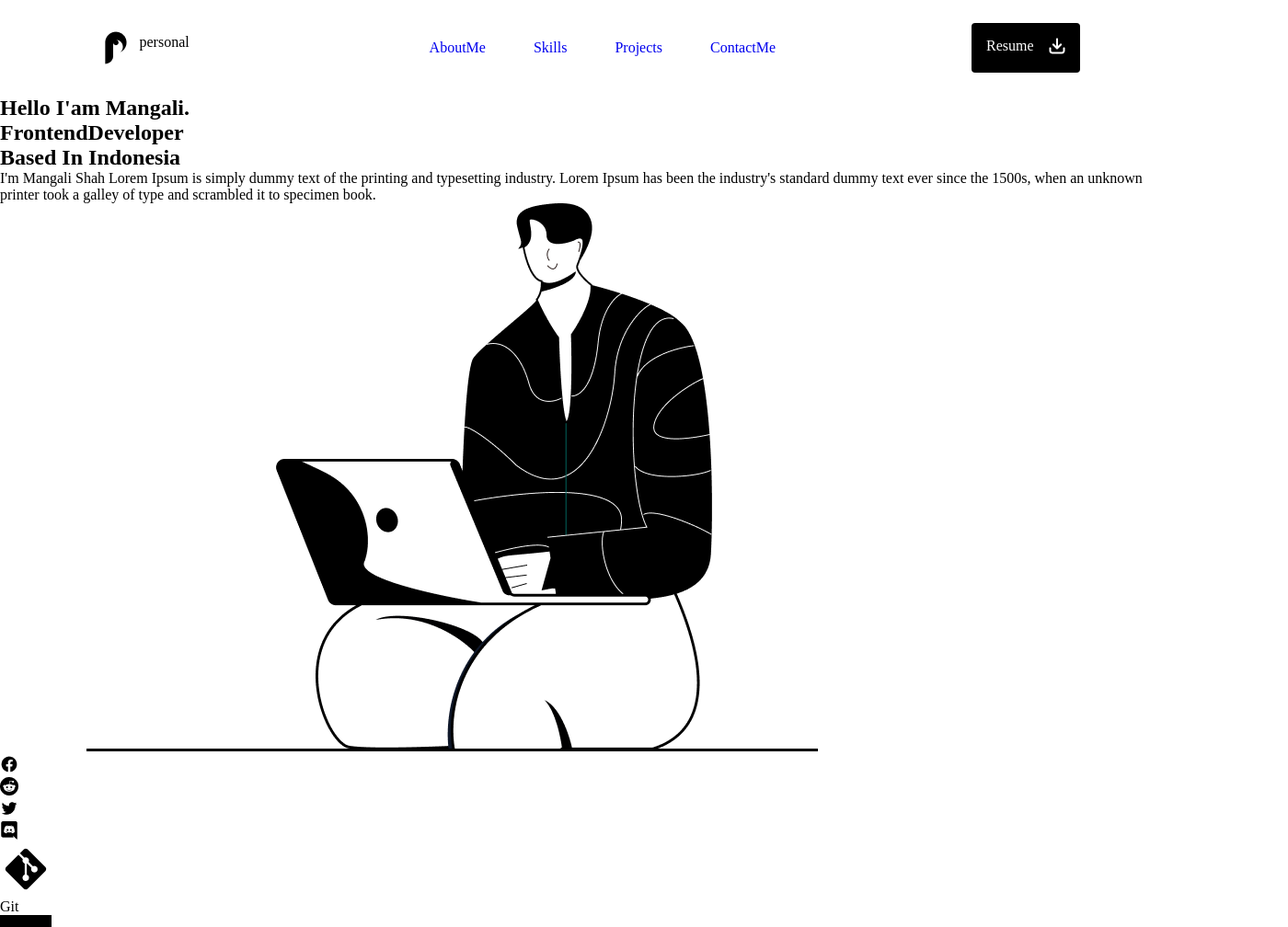
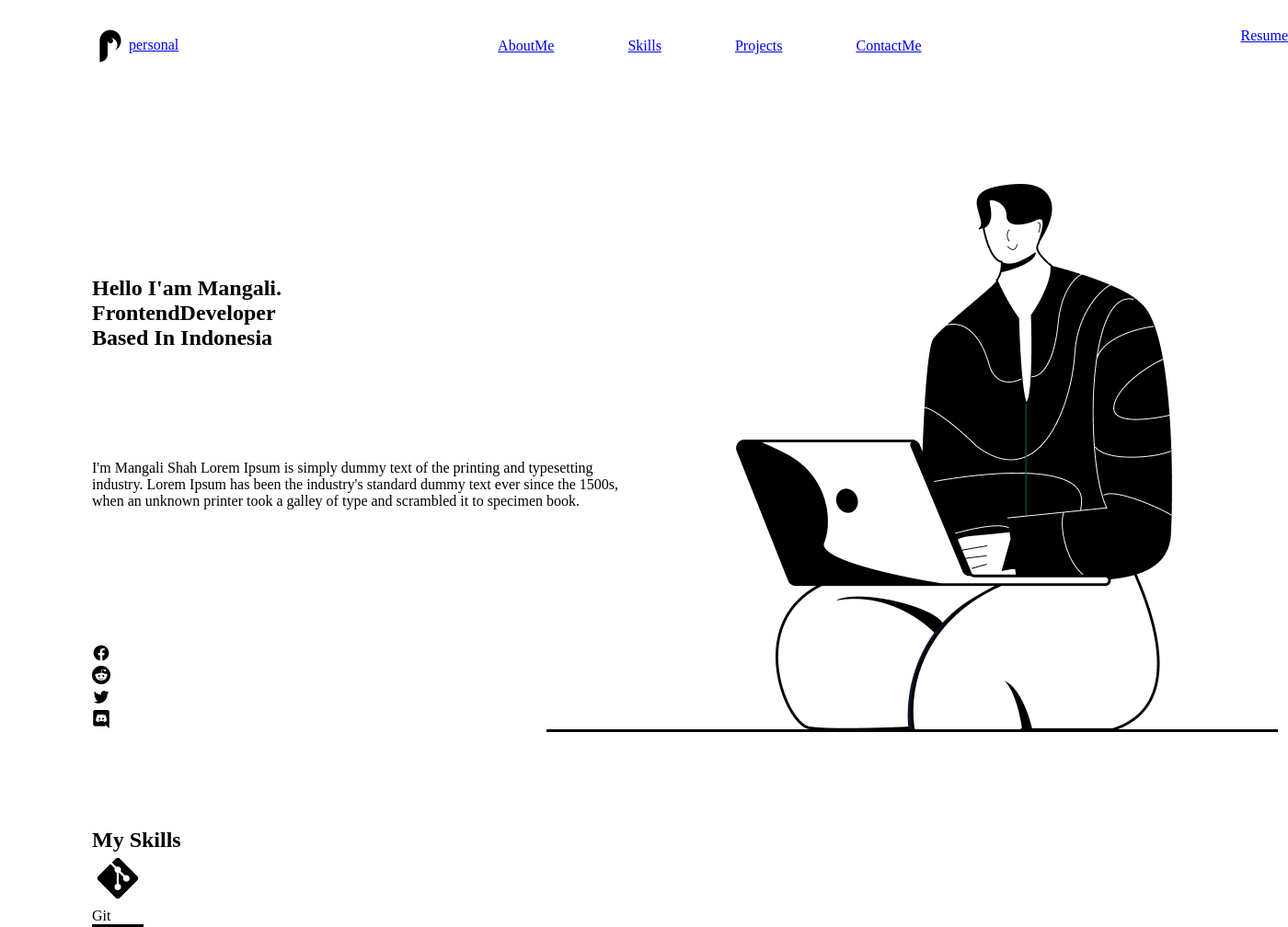
Before and after one commit to NgirfanulMangali/example-portfolio-website, a plain HTML site: page index.html in a window 1280 px wide. Shown: the top 1008 px of the page at 92% size, 1400 px wide, since content can reach past the window. Drawn offline with Linux system fonts and the light colour scheme.

Commit message:
index.css

```diff
--- a/index.css
+++ b/index.css
@@ -3,39 +3,76 @@
   margin: 0;
   box-sizing: border-box;
 }
-// <uniquifier>: Use a unique and descriptive class name
-// <weight>: Use a value from 100 to 800
-
 body {
-  width: 100%;
+  display: grid;
+  grid-template-columns: repeat(15, 100px);
+  grid-template-rows: repeat(65, 100px);
 }
 header {
-  background-color: white;
+  grid-column: 2 / 15;
   display: flex;
-  height: 104px;
-  justify-content: space-around;
+  justify-content: space-between;
   align-items: center;
 }
-.header__personal {
+.header__personal > a {
   display: flex;
 }
-.header__personal p {
-  margin-left: 0.3125rem;
-  margin-top: 0.3125rem;
+.header__personal > a > p {
+  margin-top: 10px;
 }
-nav > a {
-  margin-left: 3rem;
+nav {
+  display: flex;
+  column-gap: 5rem;
 }
-a:link {
-  text-decoration: none;
+.herosection {
+  display: grid;
+  grid-template-columns: repeat(13, 100px);
+  grid-template-rows: repeat(8, 100px);
+  grid-column: 2 / 14;
+  grid-row: 2 / 9;
 }
-.header__buttonnav {
-  display: flex;
-  padding: 1rem;
-  background-color: black;
-  border-radius: 4px;
+.herosection__title {
+  grid-column: 1 / 7;
+  grid-row: 3 / 5;
 }
-.header__buttonnav > p {
-  margin-right: 1rem;
-  color: white;
+.herosection__article {
+  grid-column: 1 / 7;
+  grid-row: 5 / 7;
 }
+.herosection__linkmediasocial {
+  grid-column: 1 / 5;
+  grid-row: 7 / 8;
+}
+.image_ilustration_mangali {
+  grid-column: 5 / 13;
+  grid-row: 2 / 8;
+}
+.myskills {
+  grid-column: 2 / 15;
+  grid-row: 10 / 16;
+}
+
+.myexperience {
+  grid-column: 2 / 14;
+  grid-row: 17 / 25;
+}
+.aboutme {
+  grid-column: 2 / 14;
+  grid-row: 26 /33;
+}
+.myproject {
+  grid-column: 2 / 15;
+  grid-row: 33 / 50;
+}
+.testimonial {
+  grid-column: 2 / 15;
+  grid-row: 53 / 59;
+}
+.contactform {
+  grid-column: 2 / 14;
+  grid-row: 60 / 52;
+}
+footer {
+  grid-column: 2 / 15;
+  grid-row: 65 / 66;
+}
--- a/index.html
+++ b/index.html
@@ -13,8 +13,10 @@
     <header>
       <!--the early content Header-->
       <div class="header__personal">
+        <a href="#">
           <img src="icon/logo 1.png" alt="Logo Mangali" />
-        <p>personal</p>
+          <p>personal</p></a
+        >
       </div>
       <nav>
         <a href="#">AboutMe</a>
@@ -22,27 +24,26 @@
         <a href="#">Projects</a>
         <a href="#">ContactMe</a>
       </nav>
+      <a href="#">
         <div class="header__buttonnav">
           <p>Resume</p>
-        <a href="#">
-          <img src="icon/Icon.png" alt="Download Resume Mangali" />
-        </a>
-      </div>
+          <img src="icon/Icon.png" alt="Download Resume Mangali" /></div
+      ></a>
       <!--the end content Header-->
     </header>
-    <main>
+
     <section class="herosection">
       <!--The Erly Content Hero Section-->
       <div class="herosection__title">
         <h1>Hello I'am <span>Mangali.</span></h1>
         <h1><span>Frontend</span>Developer</h1>
         <h1>Based In <span>Indonesia</span></h1>
+      </div>
       <article class="herosection__article">
-            I'm Mangali Shah Lorem Ipsum is simply dummy text of the printing and typesetting industry. Lorem Ipsum has been the industry's standard dummy text ever since the 1500s, when an unknown printer took a galley of type and
-            scrambled it to specimen book.
+        I'm Mangali Shah Lorem Ipsum is simply dummy text of the printing and typesetting industry. Lorem Ipsum has been the industry's standard dummy text ever since the 1500s, when an unknown printer took a galley of type and scrambled it
+        to specimen book.
       </article>
-        </div>
-        <div class="herosection__image">
+      <div class="image_ilustration_mangali">
         <img src="icon/Banner.png" alt="ilustration mangali" />
       </div>
       <div class="herosection__linkmediasocial">
@@ -71,7 +72,8 @@
     </section>
     <section class="myskills">
       <!--The early content My Skills-->
-        <div>
+      <h1 class="title_my_skills">My <span>Skills</span></h1>
+      <div class="icon_git_skill">
         <img src="icon/icon-git.png" alt="Icon Git" />
         <p>Git</p>
       </div>
@@ -151,8 +153,8 @@
         </div>
         <article>
           <p>
-              During my tenure at Apple, I held the role of Software Architect, where I played a key role in shaping the architecture of mission-critical software projects. Responsible for designing scalable and efficient systems, I
-              provided technical leadership to a cross-functional team.
+            During my tenure at Apple, I held the role of Software Architect, where I played a key role in shaping the architecture of mission-critical software projects. Responsible for designing scalable and efficient systems, I provided
+            technical leadership to a cross-functional team.
           </p>
         </article>
       </div>
@@ -183,8 +185,8 @@
         <span>01</span>
         <p>Crypto Screener application</p>
         <article>
-            I'm Evren Shah Lorem Ipsum is simply dummy text of the printing and typesetting industry. Lorem Ipsum has been the industry's standard dummy text ever since the 1500s, when an unknown printer took a galley of type and scrambled
-            it to specimen book.
+          I'm Evren Shah Lorem Ipsum is simply dummy text of the printing and typesetting industry. Lorem Ipsum has been the industry's standard dummy text ever since the 1500s, when an unknown printer took a galley of type and scrambled it
+          to specimen book.
         </article>
         <a href="#"><img src="icon/Property 1=Default.png" alt="link to the project" /></a>
       </div>
@@ -192,8 +194,8 @@
         <span>02</span>
         <p>Euphoria - Ecommerce (Apparels) Website Template</p>
         <article>
-            I'm Evren Shah Lorem Ipsum is simply dummy text of the printing and typesetting industry. Lorem Ipsum has been the industry's standard dummy text ever since the 1500s, when an unknown printer took a galley of type and scrambled
-            it to specimen book. when an unknown printer took a galley of type and scrambled it to specimen book.
+          I'm Evren Shah Lorem Ipsum is simply dummy text of the printing and typesetting industry. Lorem Ipsum has been the industry's standard dummy text ever since the 1500s, when an unknown printer took a galley of type and scrambled it
+          to specimen book. when an unknown printer took a galley of type and scrambled it to specimen book.
         </article>
         <a href="#"><img src="icon/image 770.png" alt="image the project" /></a>
       </div>
@@ -202,8 +204,8 @@
         <span>03</span>
         <p>Blog Website Template</p>
         <article>
-            I'm Evren Shah Lorem Ipsum is simply dummy text of the printing and typesetting industry. Lorem Ipsum has been the industry's standard dummy text ever since the 1500s, when an unknown printer took a galley of type and scrambled
-            it to specimen book.
+          I'm Evren Shah Lorem Ipsum is simply dummy text of the printing and typesetting industry. Lorem Ipsum has been the industry's standard dummy text ever since the 1500s, when an unknown printer took a galley of type and scrambled it
+          to specimen book.
         </article>
       </div>
     </section>
@@ -257,7 +259,7 @@
       <p>1234567890</p>
       <!--The end content Contact form-->
     </section>
-    </main>
+
     <footer>
       <!--The early content footer -->
       <div>
```
Lines whose indentation alone changed are shown as unchanged.
